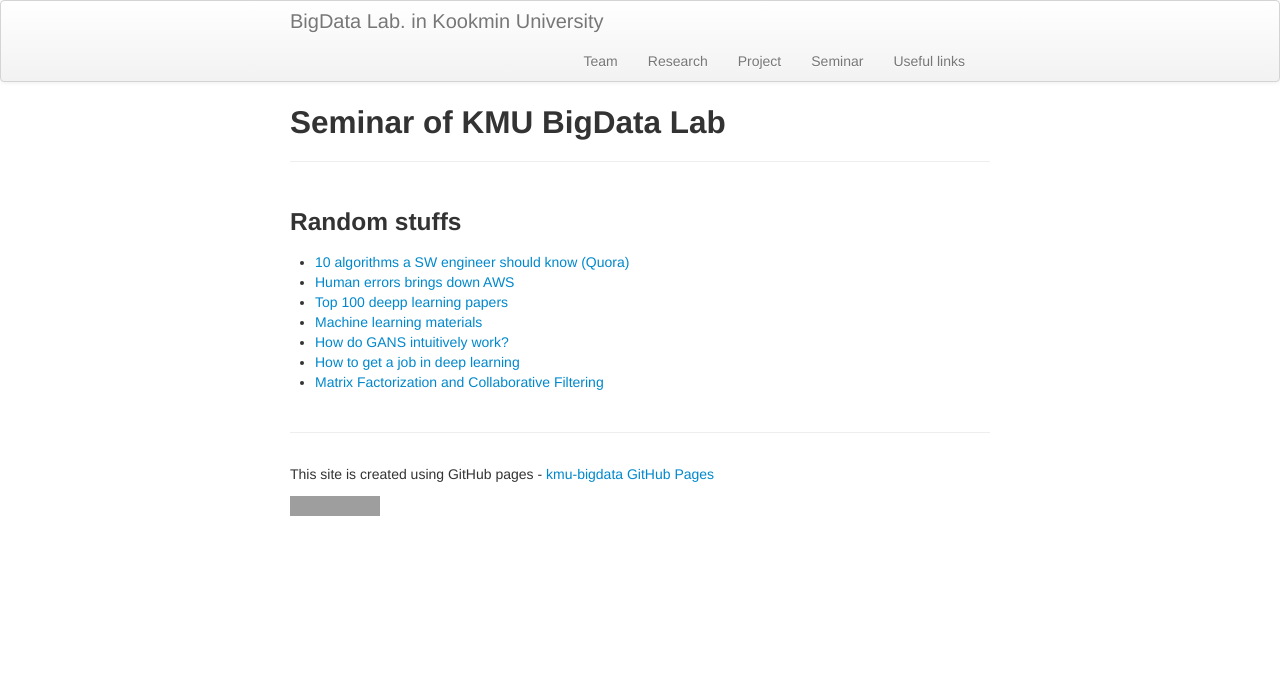
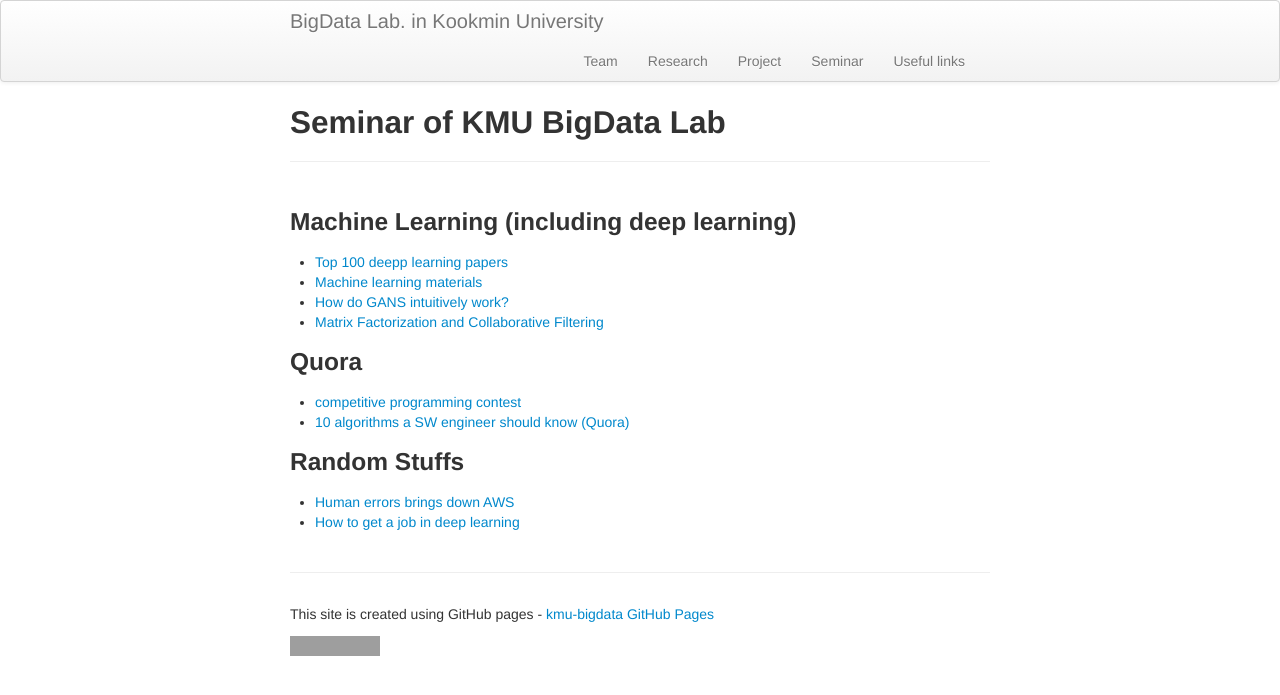
Before and after one commit to ddps-lab/kmu-bigdata.github.io, a Jekyll site: the page built from links/index.md, in a window 1280 px wide. Shown: the top 695 px of the page. Built offline with Jekyll 4.4.1, drawn with Linux system fonts in a browser that asks for light colours; grey boxes are pictures that could not be loaded.

Commit message:
adding competitive programming and categorize

```diff
--- a/links/index.md
+++ b/links/index.md
@@ -4,11 +4,17 @@ title: Seminar of KMU BigData Lab
 tagline:
 description: Seminar schedule of BigData Lab  in KMU
 ---
-### Random stuffs
-* [10 algorithms a SW engineer should know (Quora)](https://www.quora.com/What-are-the-top-10-algorithms-every-software-engineer-should-know-by-heart)
-* [Human errors brings down AWS](https://www.bloomberg.com/news/articles/2017-03-02/amazon-says-employee-error-caused-tuesday-s-cloud-outage)
+
+### Machine Learning (including deep learning)
 * [Top 100 deepp learning papers](https://github.com/terryum/awesome-deep-learning-papers)
 * [Machine learning materials](https://github.com/off99555/machine-learning-curriculum)
-* [How do GANS intuitively work?](https://hackernoon.com/how-do-gans-intuitively-work-2dda07f247a1#.7v46emcq0)
+* [How do GANS intuitively work?](https://hackernoon.com/how-do-gans-intuitively-work-2dda07f247a1#.  7v46emcq0)
+* [Matrix Factorization and Collaborative Filtering](http://acsweb.ucsd.edu/~dklim/mf_presentation.   pdf)
+
+### Quora
+* [competitive programming contest](https://www.quora.com/Is-it-advisable-to-spend-at-least-1-hour-every-day-to-work-on-competitive-programming-problems-and-algorithms-to-become-a-better-developer)
+* [10 algorithms a SW engineer should know (Quora)](https://www.quora.com/What-are-the-top-10-algorithms-every-software-engineer-should-know-by-heart)
+
+### Random Stuffs
+* [Human errors brings down AWS](https://www.bloomberg.com/news/articles/2017-03-02/amazon-says-employee-error-caused-tuesday-s-cloud-outage)
 * [How to get a job in deep learning](http://blog.deepgram.com/how-to-get-a-job-in-deep-learning/)
-* [Matrix Factorization and Collaborative Filtering](http://acsweb.ucsd.edu/~dklim/mf_presentation.pdf)
```
